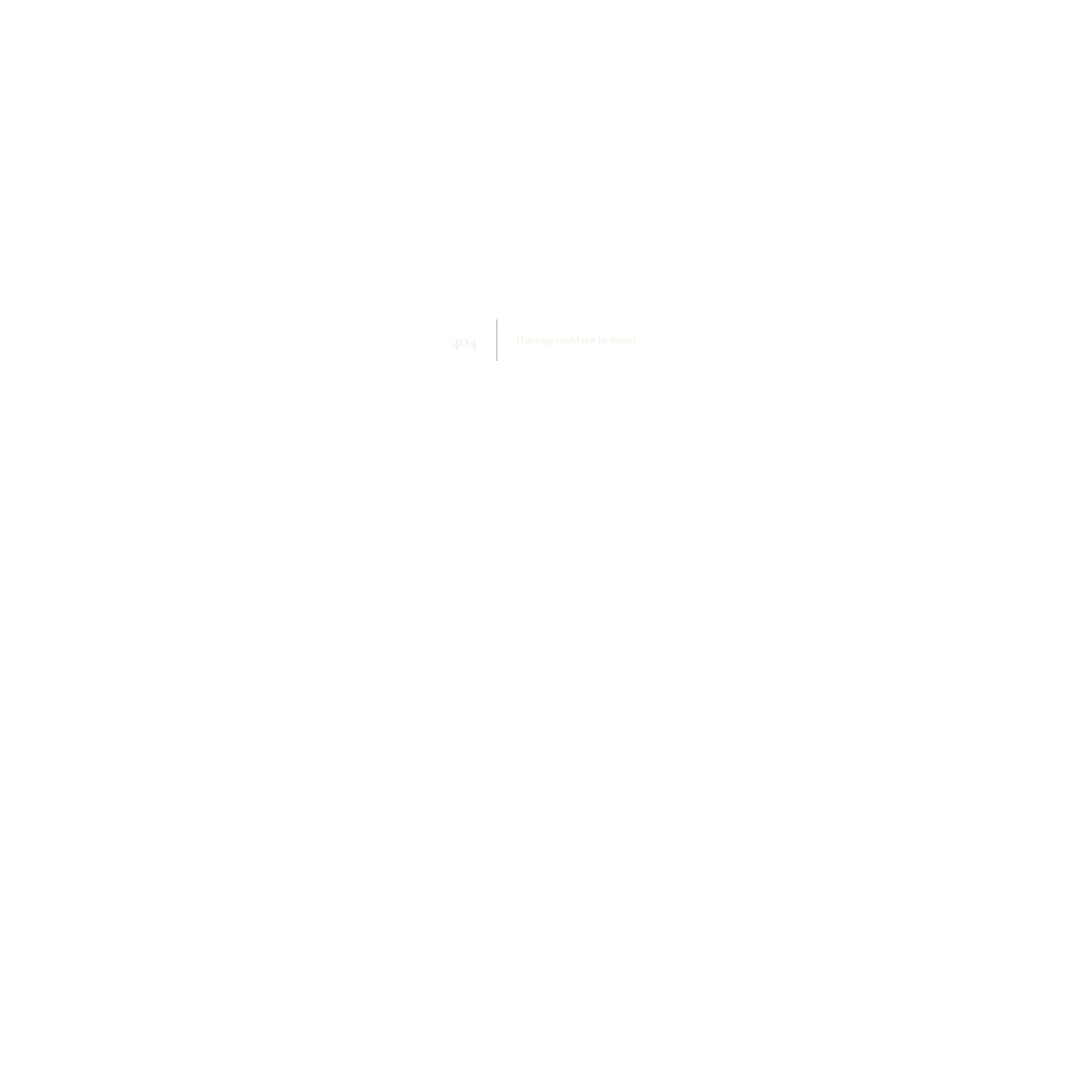
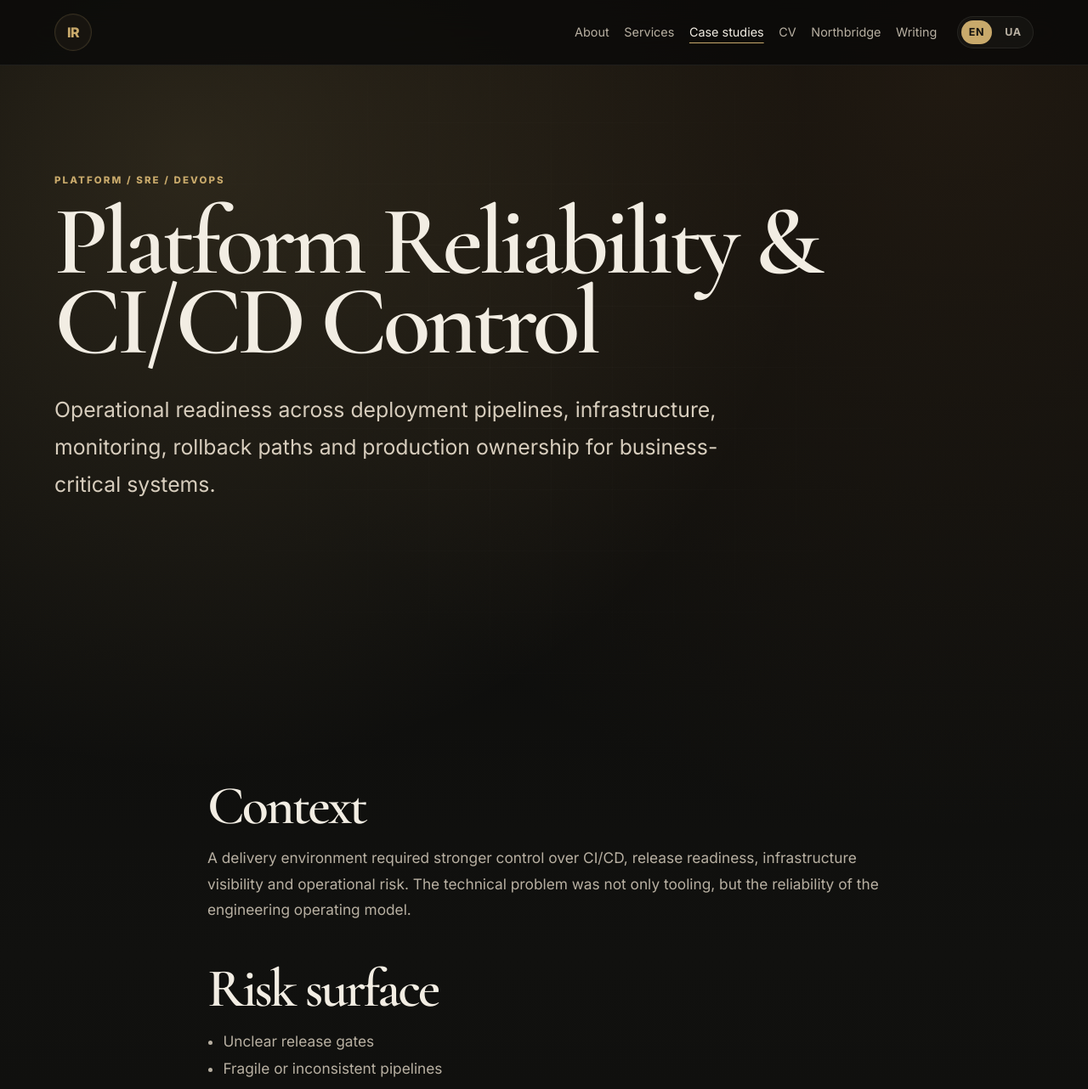
Before and after one commit to IRozinko/ivan-rozinko-site, a Next.js app: page /case-studies/platform-reliability-cicd-control in a window 1280 px wide. Before the commit this address had no page. Shown: the top 1282 px of the page at 85% size. Before the commit the page ends 800 px from the top, so only its background shows below. Built offline with nearby package versions, Linux system fonts and the light colour scheme.

Commit message:
Add platform reliability case study page

```diff
--- /dev/null
+++ b/app/case-studies/platform-reliability-cicd-control/page.tsx
@@ -0,0 +1,30 @@
+import { SiteFooter } from '../../components/SiteFooter';
+import { SiteNav } from '../../components/SiteNav';
+
+const risks = ['Unclear release gates', 'Fragile or inconsistent pipelines', 'Weak rollback readiness', 'Limited production observability', 'Unclear ownership during incident response'];
+const work = ['Reviewed CI/CD and release-readiness flow', 'Connected pipeline checks with critical paths and risk', 'Focused on rollback, monitoring, operational readiness and ownership', 'Used QA-risk thinking to make platform work more business-oriented'];
+
+export default function PlatformReliabilityCase() {
+  return (
+    <main>
+      <SiteNav active="case-studies" locale="en" enHref="/case-studies/platform-reliability-cicd-control" uaHref="/ua/case-studies" />
+      <section className="section hero caseHero">
+        <div className="eyebrow">Platform / SRE / DevOps</div>
+        <h1>Platform Reliability & CI/CD Control</h1>
+        <p className="lead">Operational readiness across deployment pipelines, infrastructure, monitoring, rollback paths and production ownership for business-critical systems.</p>
+      </section>
+      <section className="section caseBody">
+        <h2>Context</h2>
+        <p>A delivery environment required stronger control over CI/CD, release readiness, infrastructure visibility and operational risk. The technical problem was not only tooling, but the reliability of the engineering operating model.</p>
+        <h2>Risk surface</h2>
+        <ul>{risks.map((item) => <li key={item}>{item}</li>)}</ul>
+        <h2>Work performed</h2>
+        <ul>{work.map((item) => <li key={item}>{item}</li>)}</ul>
+        <h2>Reusable lesson</h2>
+        <p>Platform reliability is not only Kubernetes, Terraform or monitoring. It is the ability to release, observe, rollback and explain critical systems under pressure.</p>
+        <div className="ctaRow"><a className="button primary" href="/case-studies">Back to case studies</a><a className="button secondary" href="https://github.com/IRozinko/critical-systems-readiness" target="_blank" rel="noreferrer">Related proof asset</a></div>
+      </section>
+      <SiteFooter locale="en" />
+    </main>
+  );
+}
```
